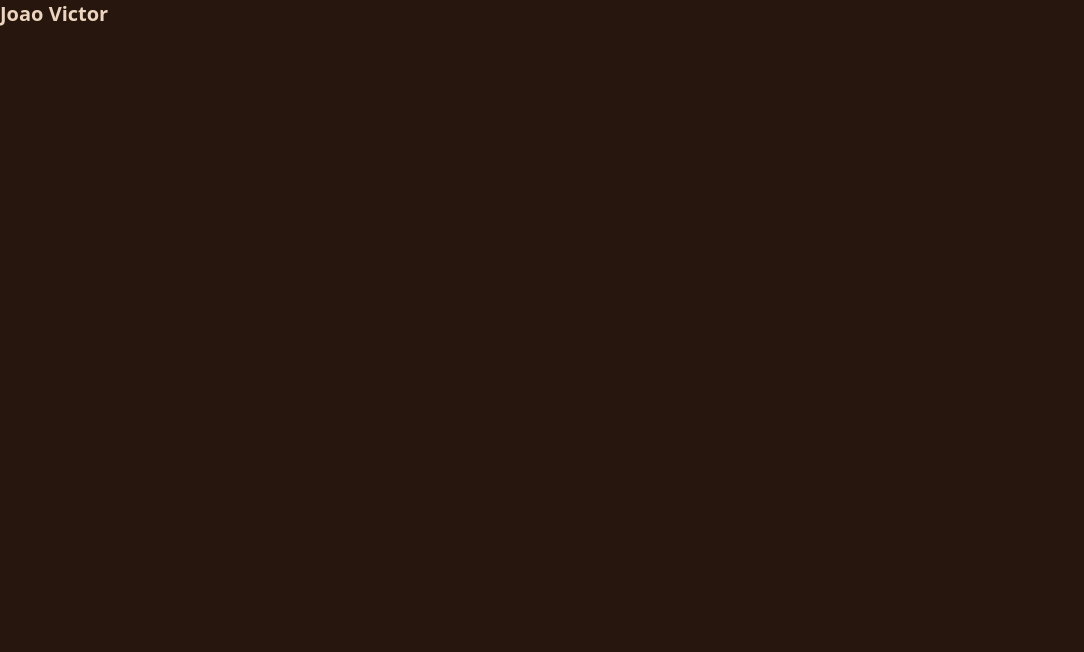
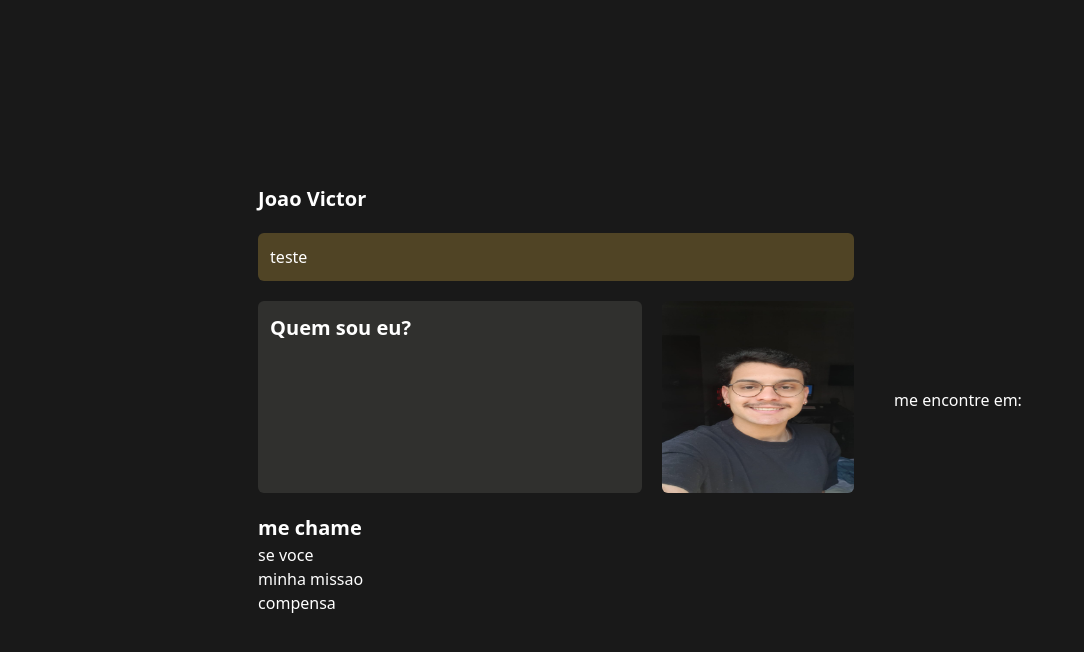
Before and after one commit to JoaoVictorVM/About-me, a Next.js app: page / in a window 1280 px wide. Shown: the top 652 px of the page, without its empty margins (0-1084 px from the left). Built offline with nearby package versions, Linux system fonts and the light colour scheme.

Commit message:
Inicio da parte esquerda do projeto
- Adiciona as variaveis colors
- Adiciona espacamentos
- Adiciona Image

```diff
--- a/src/components/pages/home/hero-section.tsx
+++ b/src/components/pages/home/hero-section.tsx
@@ -1,19 +1,52 @@
+import Image from "next/image"
+import imgProfile from "@/assets/images/Profile.png"
+
 export default function HeroSection() {
     return (
         <section className={"heroSection"}>
 
-            <main className="bg-[var(--background)] w-full min-h-screen">
+            <main className="bg-[var(--background)] w-screen h-screen overflow-hidden flex items-center justify-center gap-10">
 
-                <div>
+                <div className="flex flex-col gap-5">
 
                     <h1 className="text-xl font-bold text-[var(--text)]">Joao Victor</h1>
 
+                    <div className="bg-[var(--post-span)] rounded-md p-3">
+                        <p>teste</p>
+                    </div>
+
+                    <div className="flex gap-5">
+
+                        <div className="bg-[var(--post-back)] w-96 h-48 p-3 rounded-md">
+                            <h2>Quem sou eu?</h2>
+                        </div>
+
+                        <Image className="rounded-md"
+                            src={imgProfile}
+                            alt="Foto de Joao Victor"
+                            width={192}
+                            height={192}
+                        />
+
+                    </div>
+
+                    <div>
+                        <h2>me chame</h2>
+                        <p>se voce</p>
+                        <div>
+                            <p>minha missao</p>
+                        </div>
+                        <p>compensa</p>
+                    </div>
+
                 </div>
-
-                <div>
 
 
 
+                <div>
+                    <div>
+                        <p>me encontre em:</p>
+                    </div>
                 </div>
 
             </main>
--- /dev/null
+++ b/src/styles/global/elements.css
@@ -0,0 +1,9 @@
+p {
+    color: var(--text);
+}
+
+h2 {
+    color: var(--text);
+    font-size: 1.250rem;
+    font-weight: bold;
+}
--- a/src/styles/global/normalize.css
+++ b/src/styles/global/normalize.css
@@ -1,4 +1,10 @@
-* {
+html, body, #__next {
+    width: 100%;
+    height: 100%;
+}
+
+body {
+    background: var(--background);
     padding: 0;
     margin: 0;
     border: none;
--- a/src/styles/global/variables.css
+++ b/src/styles/global/variables.css
@@ -1,4 +1,7 @@
 :root {
-    --background: #27160E;
-    --text: #EDD4BE;
+    --background: #191919;
+    --text: #ffffff;
+    --span-color: ;
+    --post-back: #30302E;
+    --post-span: #504425;
 }
--- a/src/styles/globals.css
+++ b/src/styles/globals.css
@@ -2,3 +2,4 @@
 
 @import "../styles/global/normalize.css";
 @import "../styles/global/variables.css";
+@import "../styles/global/elements.css";
```
Also changed, not shown: src/assets/images/Profile.png (added).
